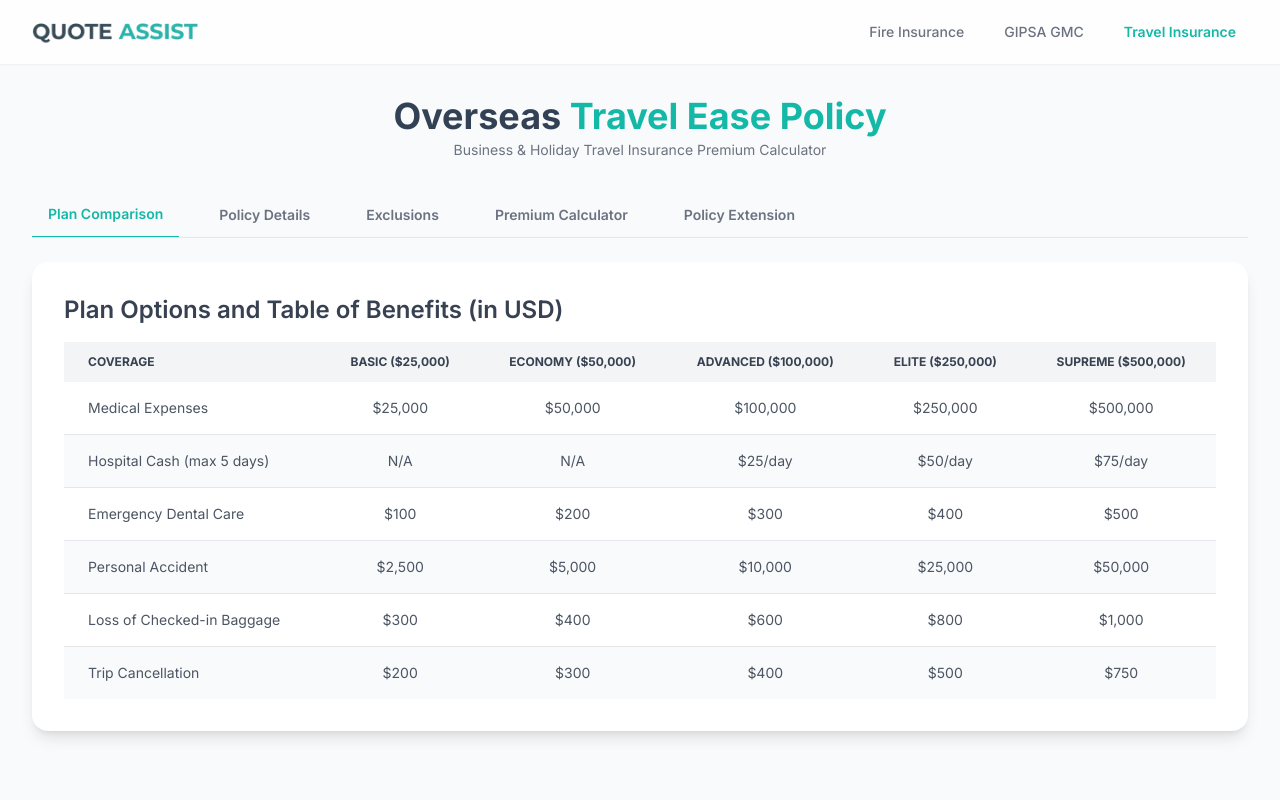
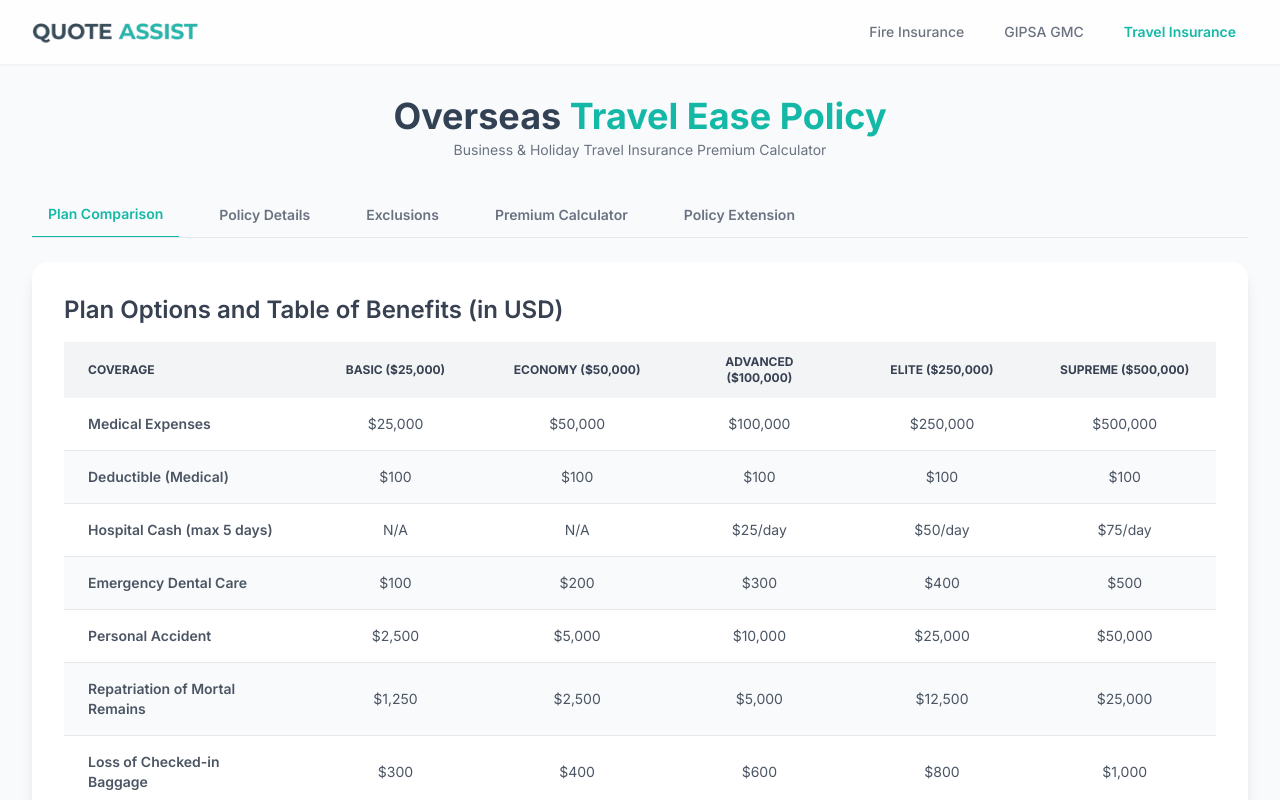
Before and after one commit to Anvesh183/premium-calc, a React (Create React App) app: page /travel-insurance in a window 1280 px wide. Both pictures are taken after a click on the button "Plan Comparison". Shown: the top 800 px of the page. Built offline with nearby package versions, Linux system fonts and the light colour scheme.

Commit message:
detailed plan comparision tab in travel insurance

```diff
--- a/src/components/travel-insurance/PlanDetails.js
+++ b/src/components/travel-insurance/PlanDetails.js
@@ -1,13 +1,29 @@
 import React from "react";
 import { PLAN_BENEFITS, PLAN_ORDER } from "../../data/travel-plan-benefits";
 
+// This array now includes all benefits and their display labels.
+// The table will be generated from this list.
 const benefitRows = [
   { key: "Medical Expenses", label: "Medical Expenses" },
+  { key: "Deductible (Medical)", label: "Deductible (Medical)" },
   { key: "Hospital Cash", label: "Hospital Cash (max 5 days)" },
   { key: "Emergency Dental Care", label: "Emergency Dental Care" },
   { key: "Personal Accident", label: "Personal Accident" },
+  {
+    key: "Repatriation of Mortal Remains",
+    label: "Repatriation of Mortal Remains",
+  },
   { key: "Loss of Checked-in Baggage", label: "Loss of Checked-in Baggage" },
+  { key: "Delay in Baggage (>12 hrs)", label: "Delay in Baggage (>12 hrs)" },
+  { key: "Loss of Passport", label: "Loss of Passport" },
+  { key: "Personal Liability", label: "Personal Liability" },
+  {
+    key: "Emergency Financial Assistance",
+    label: "Emergency Financial Assistance",
+  },
+  { key: "Hijack Allowance (>12 hrs)", label: "Hijack Allowance (>12 hrs)" },
   { key: "Trip Cancellation", label: "Trip Cancellation" },
+  { key: "Missed Connection", label: "Missed Connection" },
 ];
 
 const PlanDetails = () => {
@@ -48,7 +64,7 @@ const PlanDetails = () => {
                 key={row.key}
                 className={index % 2 === 0 ? "bg-white" : "bg-gray-50"}
               >
-                <td className="px-6 py-4">{row.label}</td>
+                <td className="px-6 py-4 font-semibold">{row.label}</td>
                 {PLAN_ORDER.map((sumInsured) => (
                   <td key={sumInsured} className="px-6 py-4 text-center">
                     {formatBenefit(PLAN_BENEFITS[sumInsured].benefits[row.key])}
```
